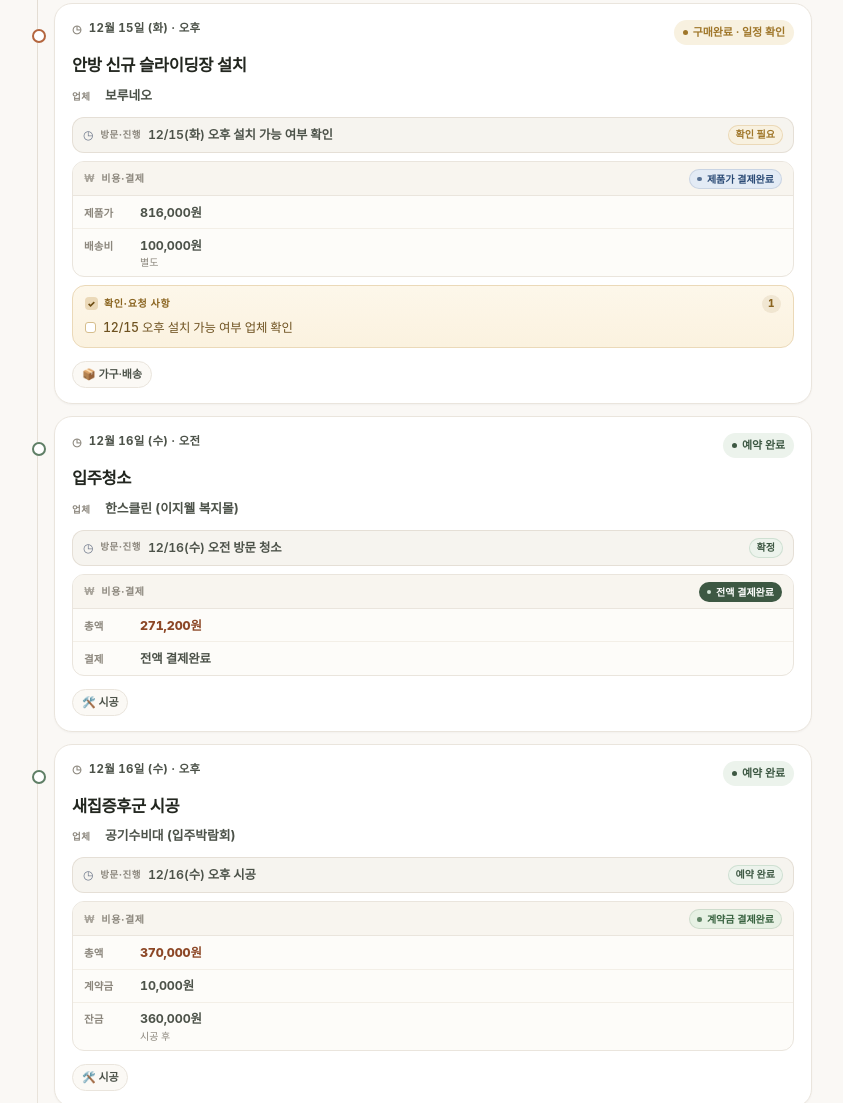
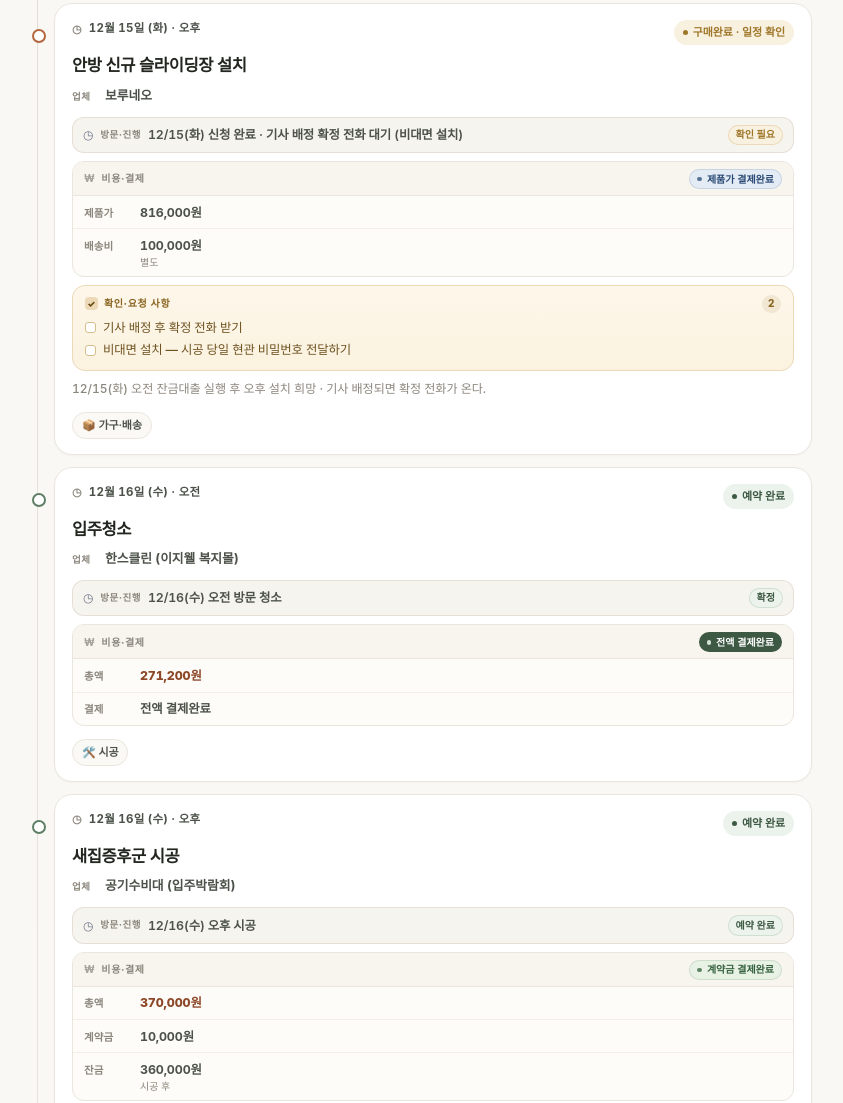
Before and after one commit to hollyslog/moving, a plain HTML site: page index.html in a window 1280 px wide. Shown: the part 2757-3860 px from the top of the page, without its empty margins (218-1061 px from the left). Drawn offline with Linux system fonts and the light colour scheme; a web font is replaced by a local one.

Commit message:
보루네오 안방 슬라이딩장 12/15 신청·기사 배정 전화 대기로 갱신, 비대면 설치 안내 추가

```diff
--- a/index.html
+++ b/index.html
@@ -750,11 +750,13 @@
     {id:12, date:"2026-12-15", time:"오후", cat:"furniture", status:"구매완료 · 일정 확인",
      title:"안방 신규 슬라이딩장 설치",
      vendor:"보루네오",
-     visit:{state:"확인 필요", text:"12/15(화) 오후 설치 가능 여부 확인"},
+     visit:{state:"확인 필요", text:"12/15(화) 신청 완료 · 기사 배정 확정 전화 대기 (비대면 설치)"},
      cost:[{k:"제품가", v:"816,000원"},
            {k:"배송비", v:"100,000원", n:"별도"}],
      pay:"product",
-     checks:["12/15 오후 설치 가능 여부 업체 확인"]},
+     checks:["기사 배정 후 확정 전화 받기",
+             "비대면 설치 — 시공 당일 현관 비밀번호 전달하기"],
+     memo:"12/15(화) 오전 잔금대출 실행 후 오후 설치 희망 · 기사 배정되면 확정 전화가 온다."},
 
     {id:10, date:"2026-12-16", time:"오전", cat:"build", status:"예약 완료",
      title:"입주청소",
@@ -847,6 +849,8 @@
     {room:"솔이방",       text:"나산가구: 주니어옷장 추가 봉 높이 전달하기", status:"전달 필요"},
     {room:"안방",         text:"기존 붙박이장(보루네오) 유상승계 문의 또는 철거 결정",
                           memo:"철거 시 폐기물 신고 별도"},
+    {room:"안방",         text:"보루네오 안방 슬라이딩장 — 기사 배정 확정 전화 받고 현관 비밀번호 전달", status:"전화 대기",
+                          memo:"12/15(화) 신청 완료 · 비대면 설치"},
     {room:"거실",         text:"기존 냉장고장 처분"},
     {room:"거실 / 솔이방", text:"소파(에싸 브루클린 컴팩트 4인) 결정 및 배송 예약"},
     {room:"컴퓨터방",     text:"기존 데스커 책상 사이즈 확인 후 유지",
@@ -867,7 +871,7 @@
      total:"370,000원", paid:"10,000원", left:"360,000원", pay:"deposit"},
     {name:"나산가구 (솔이방·거실)", sub:"유교전 · 제품 1,266,400원 + 배송비 120,000원", amt:1386400, paidAmt:1266400,
      total:"1,386,400원", paid:"1,266,400원", left:"120,000원", leftSub:"배송비", pay:"product"},
-    {name:"보루네오 안방 슬라이딩장", sub:"제품 816,000원 + 배송비 100,000원 · 12/15 설치 확인", amt:916000, paidAmt:816000,
+    {name:"보루네오 안방 슬라이딩장", sub:"제품 816,000원 + 배송비 100,000원 · 12/15 신청 · 확정 전화 대기", amt:916000, paidAmt:816000,
      total:"916,000원", paid:"816,000원", left:"100,000원", leftSub:"배송비", pay:"product"},
     {name:"트리니홈 냉장고장", sub:"네이버 스마트스토어 · 12/17(목) 배송 요청", amt:379000, paidAmt:379000,
      total:"379,000원", paid:"379,000원", left:"0원", pay:"full"},
```
